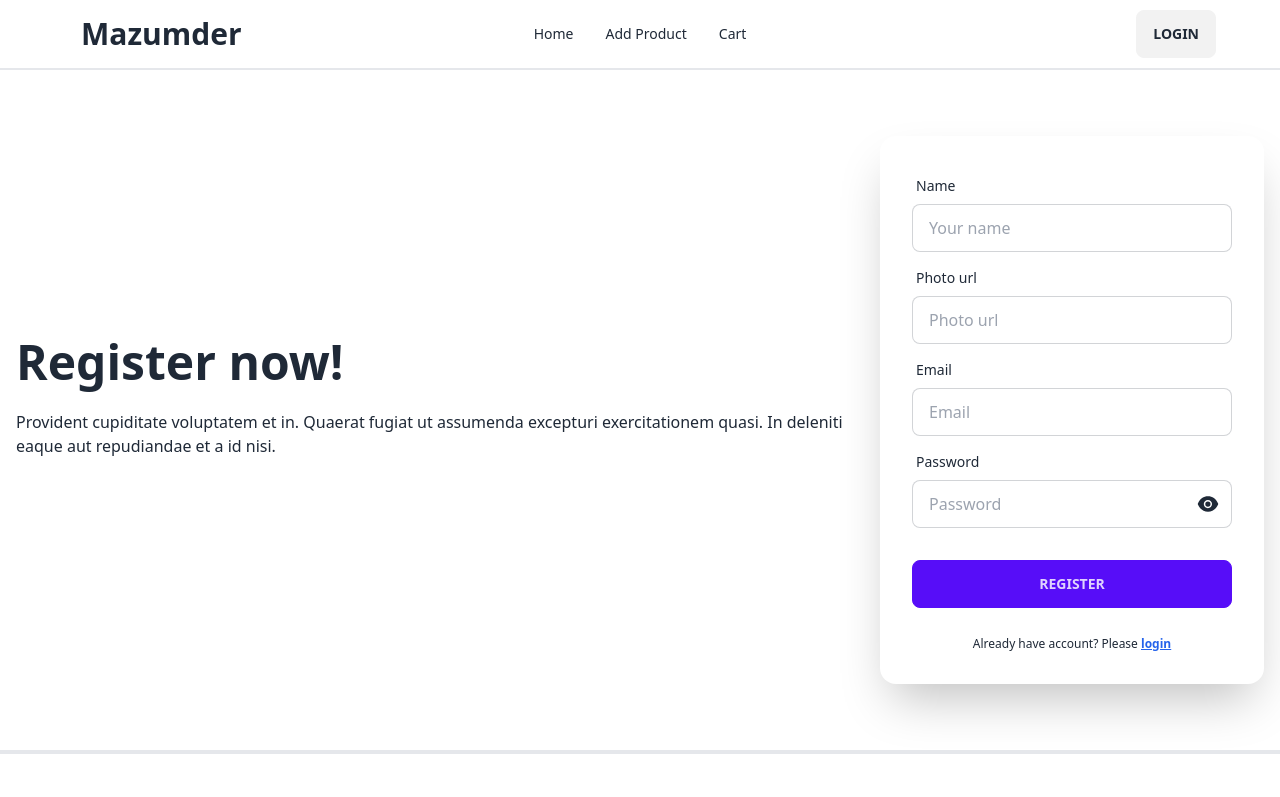
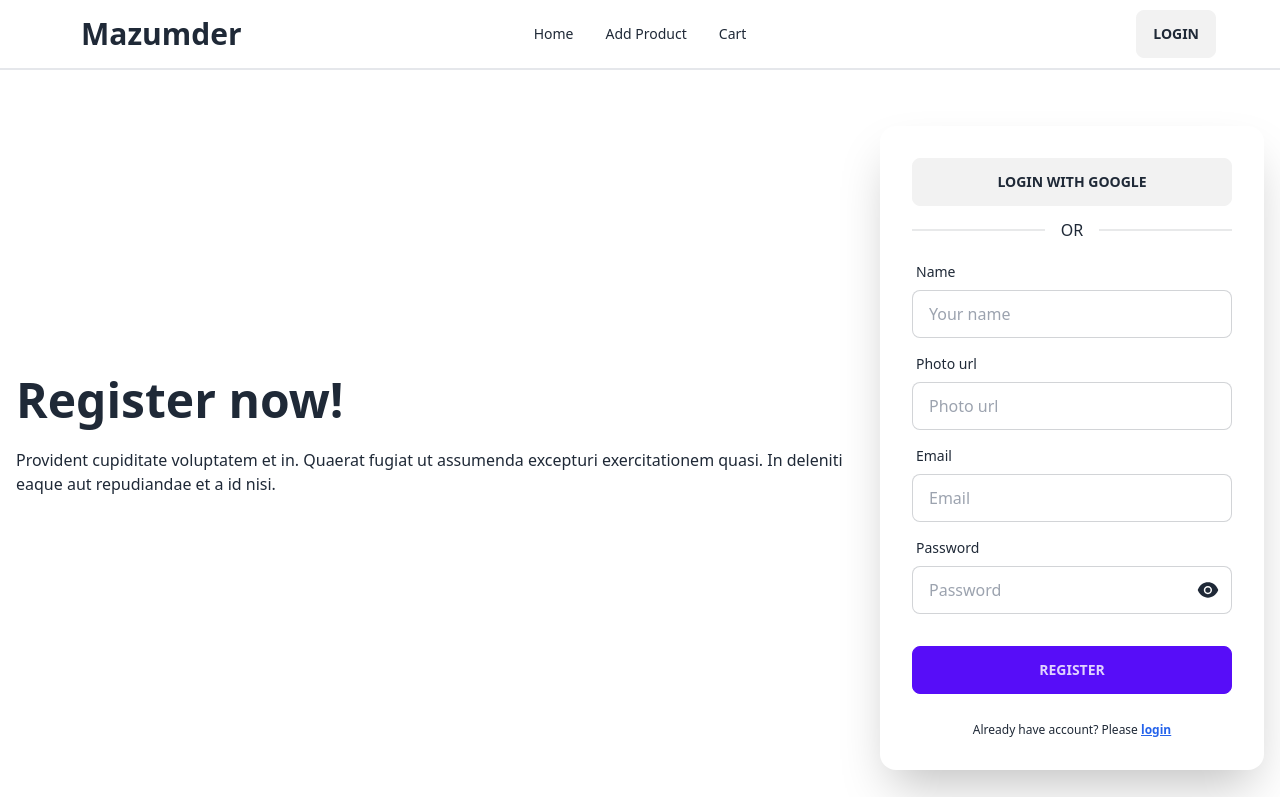
Before and after one commit to monjurBakthMazumder/Assignment-10-client-site, a React (Vite) app: page /register in a window 1280 px wide. Shown: the top 797 px of the page. Built offline with nearby package versions, Linux system fonts and the light colour scheme; no server answers.

Commit message:
doing login with google successfully

```diff
--- a/src/Pages/Authentication/Login/Login.jsx
+++ b/src/Pages/Authentication/Login/Login.jsx
@@ -3,6 +3,7 @@ import { AiFillEye, AiFillEyeInvisible } from 'react-icons/ai';
 import { useState } from "react";
 import useAuth from "../../../Hock/useAuth";
 import Swal from "sweetalert2";
+import SocialLogin from "../SocialLogin/SocialLogin";
 
 const Login = () => {
     const [isShow, setIsShow] = useState(false)
@@ -38,7 +39,8 @@ const Login = () => {
                 <p className="py-6">Provident cupiditate voluptatem et in. Quaerat fugiat ut assumenda excepturi exercitationem quasi. In deleniti eaque aut repudiandae et a id nisi.</p>
                 </div>
                 <div className="card flex-shrink-0 w-full max-w-sm shadow-2xl bg-base-100">
-                <form className="card-body" onSubmit={handleLogin}>
+                    <SocialLogin/>
+                <form className="card-body pt-0" onSubmit={handleLogin}>
                     <div className="form-control">
                     <label className="label">
                         <span className="label-text">Email</span>
--- a/src/Pages/Authentication/Register/Register.jsx
+++ b/src/Pages/Authentication/Register/Register.jsx
@@ -4,6 +4,7 @@ import { AiFillEye, AiFillEyeInvisible } from 'react-icons/ai';
 import Swal from 'sweetalert2'
 import useAuth from "../../../Hock/useAuth";
 import { updateProfile } from "firebase/auth";
+import SocialLogin from "../SocialLogin/SocialLogin";
 const Register = () => {
     const {createUser , setUser} = useAuth()
     const [isShow, setIsShow] = useState(false)
@@ -70,7 +71,8 @@ const Register = () => {
                 <p className="py-6">Provident cupiditate voluptatem et in. Quaerat fugiat ut assumenda excepturi exercitationem quasi. In deleniti eaque aut repudiandae et a id nisi.</p>
                 </div>
                 <div className="card flex-shrink-0 w-full max-w-sm shadow-2xl bg-base-100">
-                <form className="card-body" onSubmit={handleRegister}>
+                    <SocialLogin/>
+                <form className="card-body pt-0" onSubmit={handleRegister}>
                     <div className="form-control">
                     <label className="label">
                         <span className="label-text">Name</span>
--- /dev/null
+++ b/src/Pages/Authentication/SocialLogin/SocialLogin.jsx
@@ -0,0 +1,34 @@
+import { useNavigate } from "react-router-dom";
+import useAuth from "../../../Hock/useAuth";
+import Swal from "sweetalert2";
+
+const SocialLogin = () => {
+    const navigate = useNavigate()
+    const {googleLogin} = useAuth()
+    const handleGoogleLogin = () => {
+        googleLogin()
+        .then(() => {
+            navigate('/')
+            Swal.fire(
+                'Login Successful!',
+                'Successfully login',
+                'success'
+            )
+        })
+        .catch(() => {
+            Swal.fire(
+                'Oops!',
+                'Something went wrong',
+                'error'
+            )
+        })
+    }
+    return (
+        <div className="p-8 pb-0">
+            <button className="btn w-full" onClick={handleGoogleLogin}>Login with Google</button>
+            <div className="divider pb-0">OR</div>
+        </div>
+    );
+};
+
+export default SocialLogin;
--- a/src/Provider/AuthProvider.jsx
+++ b/src/Provider/AuthProvider.jsx
@@ -1,10 +1,11 @@
 import { createContext, useEffect, useState } from "react";
 import PropTypes from 'prop-types';
-import { createUserWithEmailAndPassword, onAuthStateChanged, signInWithEmailAndPassword, signOut } from "firebase/auth";
+import { GoogleAuthProvider, createUserWithEmailAndPassword, onAuthStateChanged, signInWithEmailAndPassword, signInWithPopup, signOut } from "firebase/auth";
 import auth from "../Firebase/firebase.config";
 
 
 export const AuthContext = createContext(null)
+const googleProvider = new GoogleAuthProvider();
 const AuthProvider = ({children}) => {
     const [user, setUser] = useState(null)
     const [loading, setLoading] = useState(true)
@@ -20,6 +21,12 @@ const AuthProvider = ({children}) => {
         return signInWithEmailAndPassword(auth, email, password)
     }
 
+    //login with google
+    const googleLogin = () => {
+        setLoading(true)
+        return signInWithPopup(auth, googleProvider)
+    }
+
     const logout = () => {
         setLoading(true)
         return signOut(auth)
@@ -30,6 +37,7 @@ const AuthProvider = ({children}) => {
         loading,
         createUser,
         loginUser,
+        googleLogin,
         logout
     }
 
```
